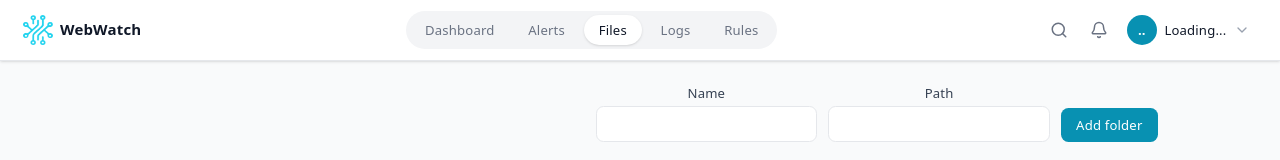
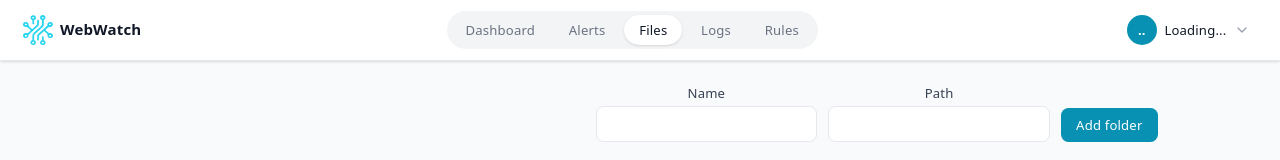
Before and after one commit to Creativevee/webwatch, a React app in the folder frontend/: page /files in a window 1280 px wide. Shown: the top 160 px of the page. Built offline with nearby package versions, Linux system fonts and the light colour scheme; no server answers; sample sign-in values are in the browser's storage; the HTML template or start-up script is replaced by a standard one.

Commit message:
clean up

```diff
--- a/frontend/src/components/Navbar.jsx
+++ b/frontend/src/components/Navbar.jsx
@@ -45,20 +45,7 @@ function Navbar() {
       </nav>
 
       <div className="flex items-center gap-2">
-        <button
-          type="button"
-          title="Search (not wired up yet)"
-          className="rounded-full p-2 text-gray-500 hover:bg-gray-100 dark:text-gray-400 dark:hover:bg-gray-900"
-        >
-          <Search size={18} />
-        </button>
-        <button
-          type="button"
-          title="Notifications (not wired up yet)"
-          className="rounded-full p-2 text-gray-500 hover:bg-gray-100 dark:text-gray-400 dark:hover:bg-gray-900"
-        >
-          <Bell size={18} />
-        </button>
+
 
         <div className="relative">
           <button
```
